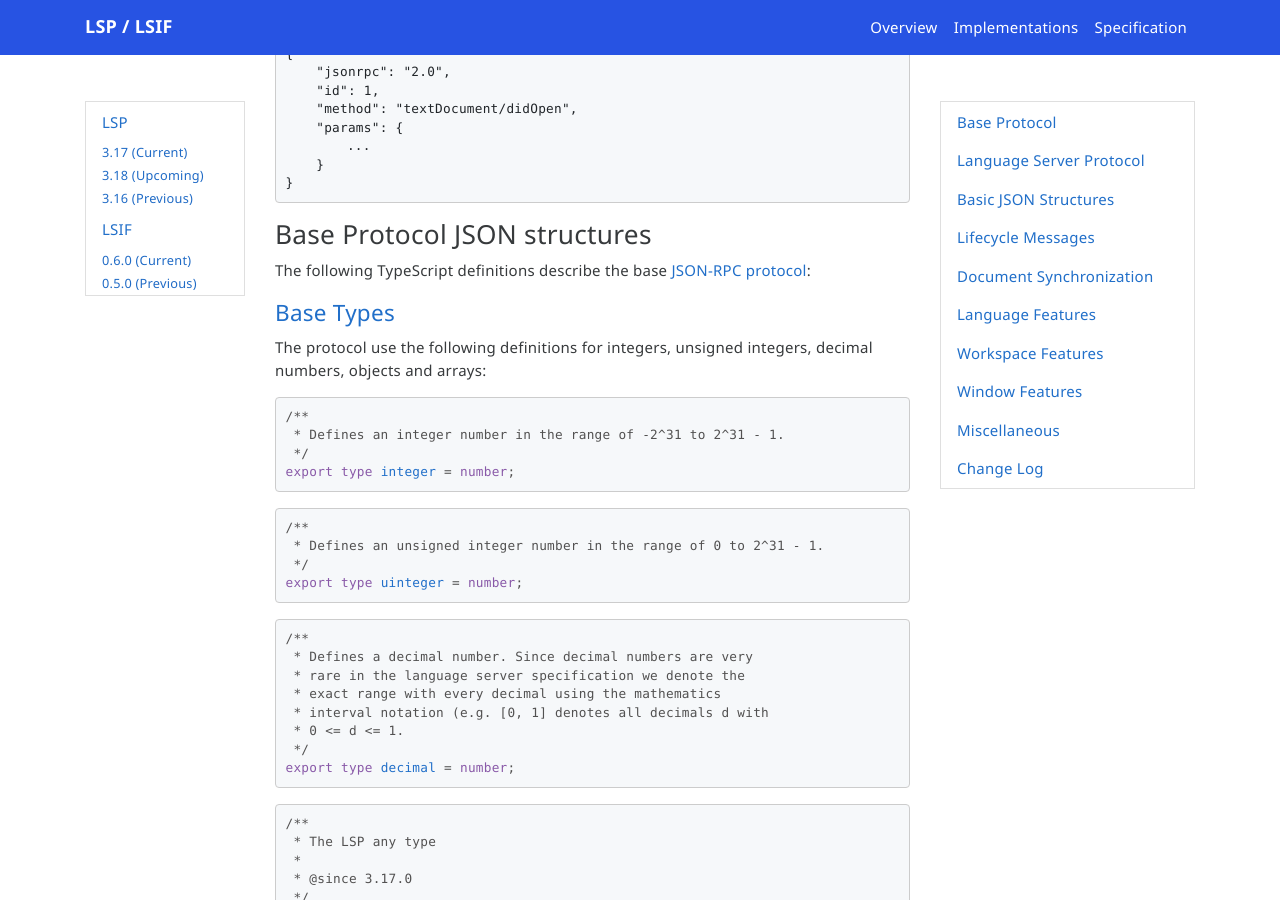
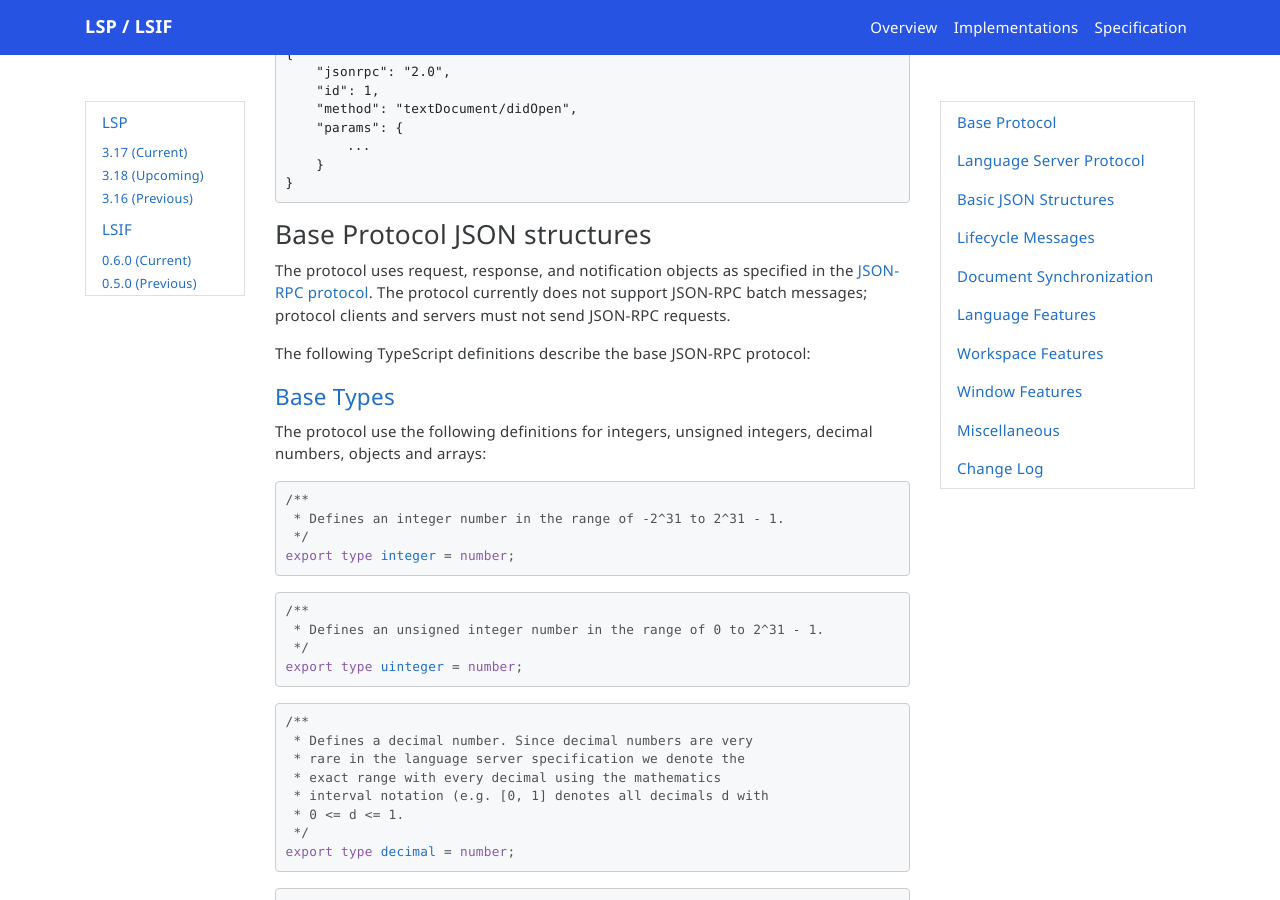
Before and after one commit to microsoft/language-server-protocol, a Jekyll site: the page built from _specifications/lsp/3.18/specification.md, in a window 1280 px wide and 900 px high, scrolled down 1543 px. Built offline with Jekyll 4.4.1, drawn with Linux system fonts in a browser that asks for light colours; nearby versions of some CDN libraries; emoji names are drawn with the system emoji font; comment, search, counter and statistics services are not loaded.

Commit message:
Disallow JSON-RPC batch messages
JSON-RPC 2.0 has a feature called "batch" where multiple requests and
notifications can be grouped together into one message.

As an LSP server author, I have never seen an LSP client send these
batch messages. I suspect that most LSP clients do not support receiving
batch messages either, but I have not tried. The TypeScript type
definitions in the LSP do not mention batch messages either.

Furthermore, disallowing batch messages has a few benefits:

* improves compatibility between servers and clients
* reduces the risk of LSP servers triggering bugs (including security
  bugs) in LSP clients, and vice versa
* reduces development time for conforming LSP servers and clients

Make the LSP match the status quo: Explicitly state in the language
server protocol specification that batch messages are not allowed.

````diff
--- a/_specifications/lsp/3.18/specification.md
+++ b/_specifications/lsp/3.18/specification.md
@@ -61,7 +61,9 @@ Content-Length: ...\r\n
 ```
 ### Base Protocol JSON structures
 
-The following TypeScript definitions describe the base [JSON-RPC protocol](http://www.jsonrpc.org/specification):
+The protocol uses request, response, and notification objects as specified in the [JSON-RPC protocol](http://www.jsonrpc.org/specification). The protocol currently does not support JSON-RPC batch messages; protocol clients and servers must not send JSON-RPC requests.
+
+The following TypeScript definitions describe the base JSON-RPC protocol:
 
 #### <a href="#baseTypes" name="baseTypes" class="anchor"> Base Types </a>
 
````
